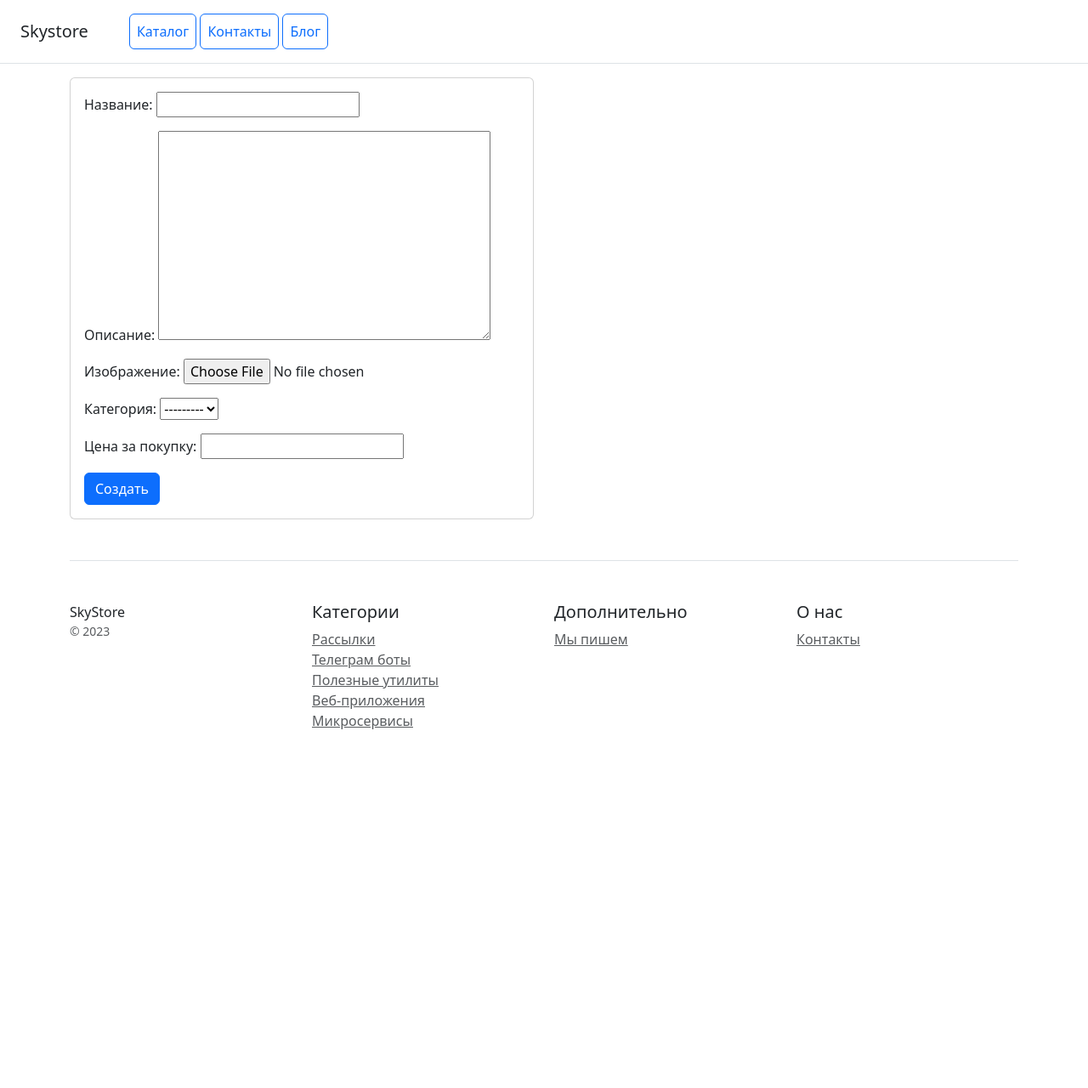
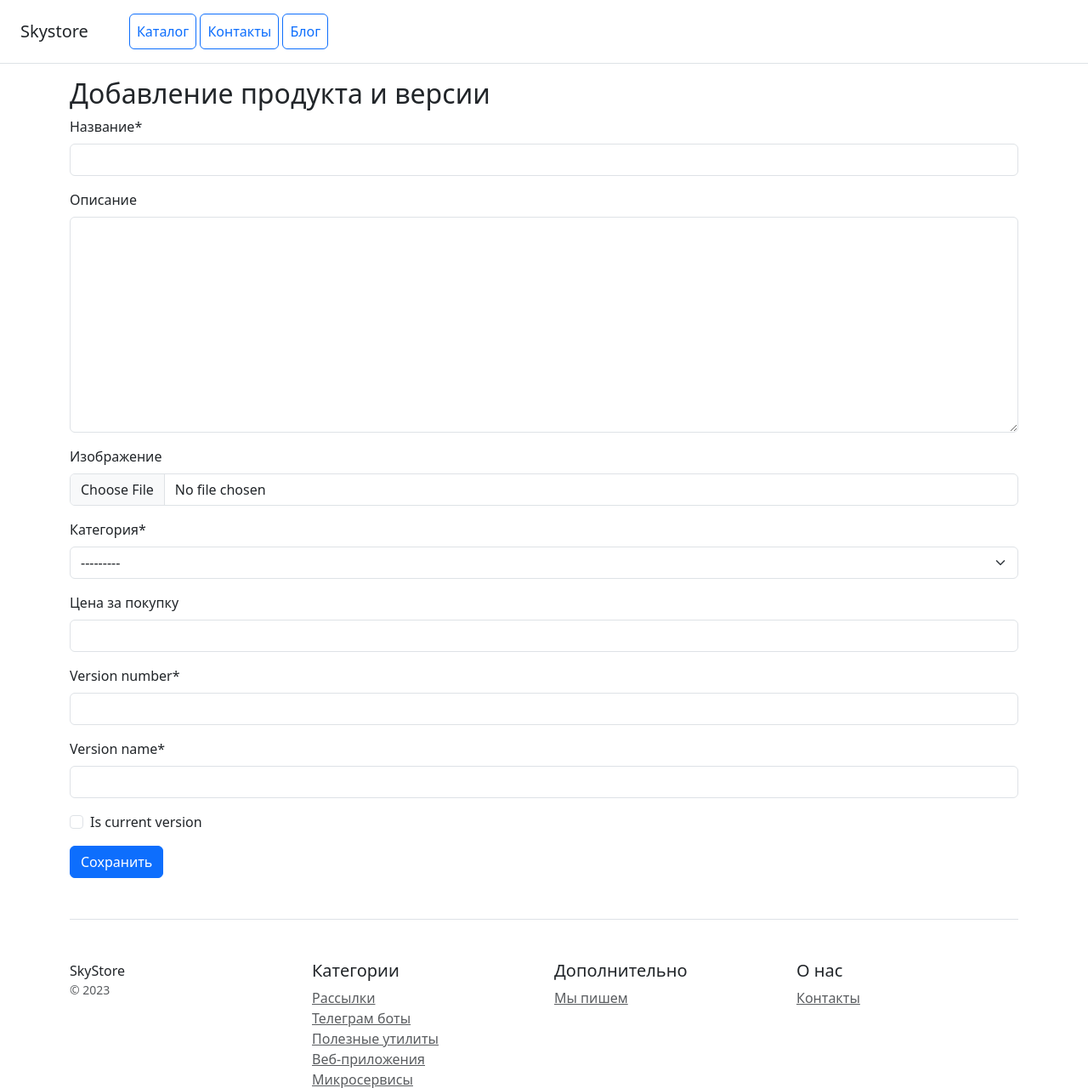
Before and after one commit to an1mehhh/django-project, a Django app: page /create/ in a window 1280 px wide. Shown: the top 1280 px of the page at 85% size. Before the commit the page ends 858 px from the top, so only its background shows below. Run offline with Django 5.2, Linux system fonts and the light colour scheme; data that the repository does not hold is empty; some libraries are stand-ins or nearby versions.

Commit message:
add homework 22.1

```diff
--- a/catalog/forms.py
+++ b/catalog/forms.py
@@ -1,4 +1,66 @@
+from django.db import transaction
+from crispy_forms.helper import FormHelper
+from crispy_forms.layout import Layout, Row, Column, Submit
 from django import forms
+
+from catalog.models import Product, Version
+
+
+class CombinedProductVersionForm(forms.ModelForm):
+    version_number = forms.CharField(max_length=50)
+    version_name = forms.CharField(max_length=100)
+    is_current_version = forms.BooleanField(required=False)
+
+    class Meta:
+        model = Product
+        fields = ('name', 'description', 'image', 'category', 'price',)
+
+    def __init__(self, *args, **kwargs):
+        super(CombinedProductVersionForm, self).__init__(*args, **kwargs)
+        self.helper = FormHelper()
+        self.helper.layout = Layout(
+            Row(
+                Column('name', css_class='form-group col-md-6 mb-0'),
+                Column('category', css_class='form-group col-md-4 mb-0'),
+                Column('is_current_version', css_class='form-group col-md-2 mb-0'),
+                css_class='form-row'
+            ),
+            'description',
+            'image',
+            'price',
+            Row(
+                Column('version_number', css_class='form-group col-md-6 mb-0'),
+                Column('version_name', css_class='form-group col-md-6 mb-0'),
+                css_class='form-row'
+            ),
+            Submit('submit', 'Сохранить', css_class='btn-primary')
+        )
+
+    def clean(self):
+        cleaned_data = super().clean()
+        name = cleaned_data.get('name')
+        description = cleaned_data.get('description')
+
+        forbidden_words = ['казино', 'криптовалюта', 'крипта', 'биржа', 'дешево', 'бесплатно', 'обман', 'полиция',
+                           'радар']
+        for forbidden_word in forbidden_words:
+            if forbidden_word in name:
+                self.add_error('name', 'В названии продукта обнаружено запрещенное слово.')
+            if forbidden_word in description:
+                self.add_error('description', 'В описании продукта обнаружено запрещенное слово.')
+
+    @transaction.atomic
+    def save(self, commit=True):
+        product = super().save(commit=False)
+        if commit:
+            product.save()
+            Version.objects.create(
+                product=product,
+                version_number=self.cleaned_data['version_number'],
+                version_name=self.cleaned_data['version_name'],
+                is_current_version=self.cleaned_data['is_current_version']
+            )
+        return product
 
 
 class ContactForm(forms.Form):
--- a/catalog/models.py
+++ b/catalog/models.py
@@ -34,3 +34,18 @@ class Category(models.Model):
         verbose_name = "Категория"
         verbose_name_plural = "Категории"
         ordering = ('name',)
+
+
+class Version(models.Model):
+    product = models.ForeignKey(Product, on_delete=models.CASCADE, verbose_name="Продукт")
+    version_number = models.CharField(max_length=50, verbose_name="Номер версии")
+    version_name = models.CharField(max_length=100, verbose_name="Название версии")
+    is_current_version = models.BooleanField(default=False, verbose_name="Текущая версия")
+
+    def __str__(self):
+        return f'{self.version_name} ({self.version_number})'
+
+    class Meta:
+        verbose_name = "Версия"
+        verbose_name_plural = "Версии"
+        ordering = ('-is_current_version', 'version_number',)
--- a/catalog/templates/catalog/product_form.html
+++ b/catalog/templates/catalog/product_form.html
@@ -1,25 +1,12 @@
 {% extends 'catalog/base.html' %}
-{% load my_tags %}
+
+{% load crispy_forms_tags %}
+
 {% block content %}
-<div class="col-12">
-    <div class="row">
-        <div class="col-6">
-            <div class="card">
-                <div class="card-body">
-                    <form method="post" enctype="multipart/form-data">
-                        {% csrf_token %}
-                        {{ form.as_p }}
-                        {% if object %}
-                            <button type="submit" class="btn btn-primary">Сохранить</button>
-                        {% else %}
-                            <button type="submit" class="btn btn-primary">Создать</button>
-                        {% endif %}
-                    </form>
-                </div>
-            </div>
-        </div>
-    </div>
-</div>
-
-
+  <h2>Добавление продукта и версии</h2>
+  <form method="post" enctype="multipart/form-data">
+    {% csrf_token %}
+    {{ form|crispy }}
+    <button type="submit" class="btn btn-primary">Сохранить</button>
+  </form>
 {% endblock %}
--- a/catalog/views.py
+++ b/catalog/views.py
@@ -4,25 +4,33 @@ from django.urls import reverse_lazy
 from django.views import View
 from django.views.generic import ListView, DetailView, CreateView, UpdateView, DeleteView
 
-from catalog.forms import ContactForm
-from catalog.models import Product
+from catalog.forms import CombinedProductVersionForm, ContactForm
+from catalog.models import Product, Version
 
 
 # Create your views here.
 
 class ProductCreateView(CreateView):
     model = Product
-    fields = ('name', 'description', 'image', 'category', 'price',)
+    form_class = CombinedProductVersionForm
     success_url = reverse_lazy('catalog:product_list')
 
 
 class ProductListView(ListView):
     model = Product
 
+    def get_context_data(self, **kwargs):
+        context = super().get_context_data(**kwargs)
+        for product in context['object_list']:
+            product_versions = Version.objects.filter(product=product)
+            current_version = product_versions.filter(is_current_version=True).first()
+            product.current_version = current_version
+        return context
+
 
 class ProductUpdateView(UpdateView):
     model = Product
-    fields = ('name', 'description', 'image', 'category', 'price',)
+    form_class = CombinedProductVersionForm
     success_url = reverse_lazy('catalog:product_list')
 
 
--- a/config/settings.py
+++ b/config/settings.py
@@ -35,6 +35,8 @@ INSTALLED_APPS = [
     'django.contrib.sessions',
     'django.contrib.messages',
     'django.contrib.staticfiles',
+    'crispy_forms',
+    "crispy_bootstrap4",
 
     'catalog',
     'blog',
@@ -127,3 +129,7 @@ DEFAULT_AUTO_FIELD = 'django.db.models.BigAutoField'
 MEDIA_URL = '/media/'
 
 MEDIA_ROOT = BASE_DIR / 'media'
+
+#https://django-crispy-forms.readthedocs.io/en/latest/install.html#installing-django-crispy-forms
+CRISPY_TEMPLATE_PACK = 'bootstrap4'
+CRISPY_ALLOWED_TEMPLATE_PACKS = "bootstrap4"
```
Also changed, not shown: catalog/admin.py (+8 -1 lines), catalog/templates/catalog/product_list.html (+7 -2 lines).
